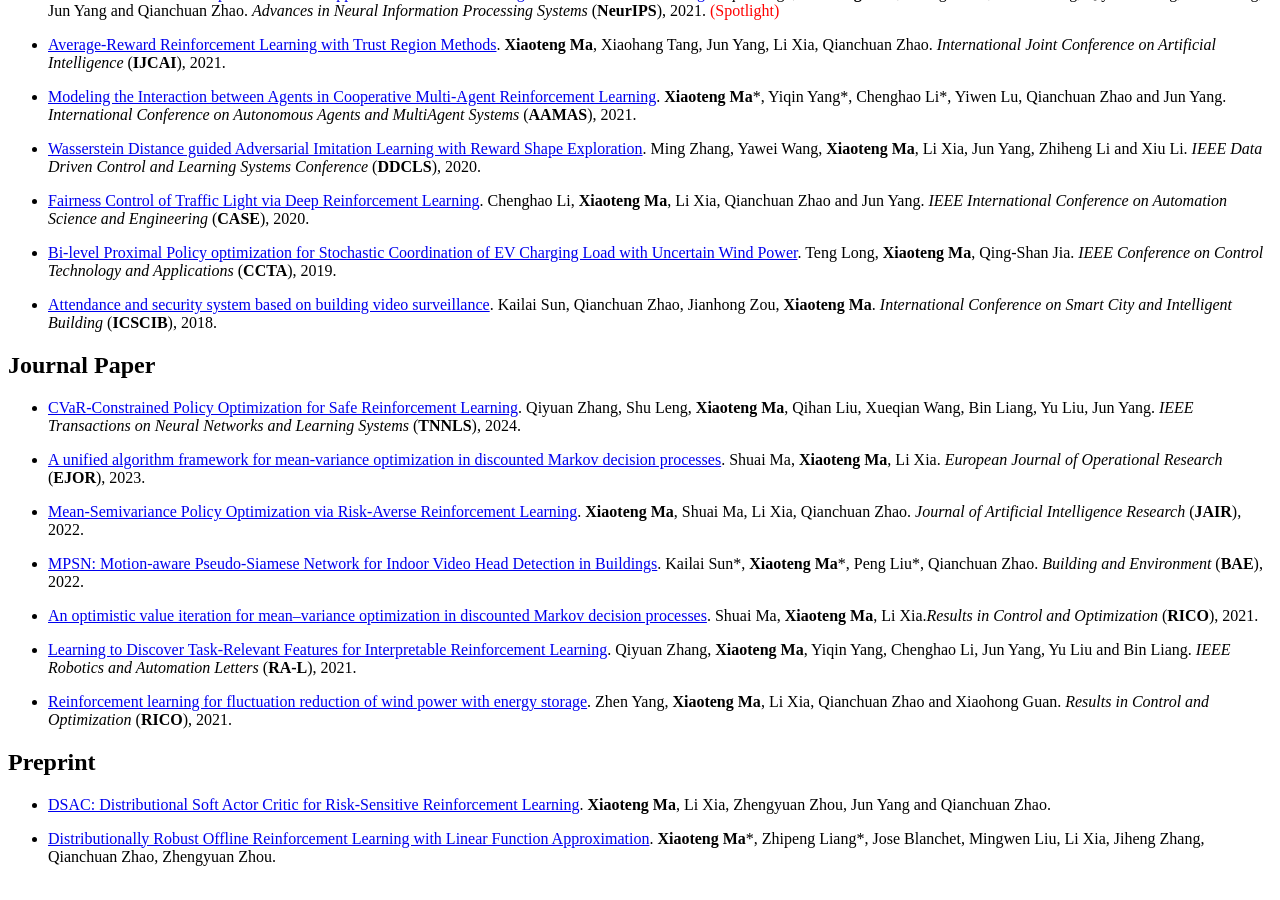
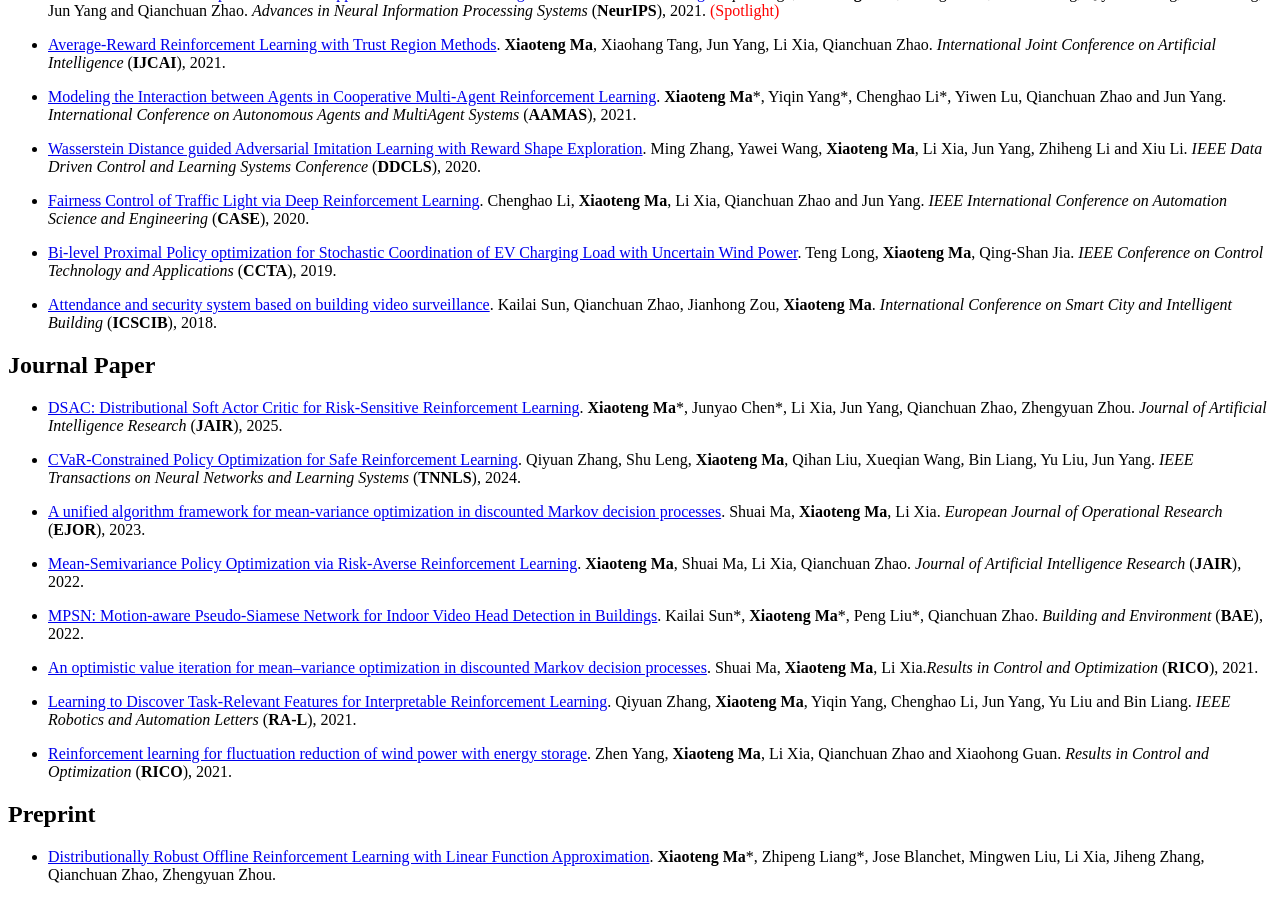
Before and after one commit to xtma/xtma.github.io, a Jekyll site: the page built from _pages/includes/pub.md, in a window 1280 px wide and 900 px high, scrolled down 1395 px. Built offline with Jekyll 4.4.1, drawn with Linux system fonts in a browser that asks for light colours; our own code applies the rules of GitHub Pages for plain Markdown files; some of the changed lines change nothing that is shown.

Commit message:
Update DSAC paper: move from preprint to journal paper (JAIR 2025)

```diff
--- a/_pages/includes/pub.md
+++ b/_pages/includes/pub.md
@@ -49,6 +49,8 @@ Processing Systems* (**NeurIPS**), 2021. <span style="color:red">(Spotlight)</sp
 
 
 ## Journal Paper
+- [DSAC: Distributional Soft Actor Critic for Risk-Sensitive Reinforcement Learning](https://arxiv.org/abs/2004.14547). **Xiaoteng Ma**\*, Junyao Chen\*, Li Xia, Jun Yang, Qianchuan Zhao, Zhengyuan Zhou. *Journal of Artificial Intelligence Research* (**JAIR**), 2025.
+
 - [CVaR-Constrained Policy Optimization for Safe Reinforcement Learning](https://ieeexplore.ieee.org/document/10444044). Qiyuan Zhang, Shu Leng, **Xiaoteng Ma**, Qihan Liu, Xueqian Wang, Bin Liang, Yu Liu, Jun Yang. *IEEE Transactions on Neural Networks and Learning Systems* (**TNNLS**), 2024.
 
 - [A unified algorithm framework for mean-variance optimization in discounted Markov decision processes](https://arxiv.org/abs/2201.05737). Shuai Ma, **Xiaoteng Ma**, Li Xia. *European Journal of Operational Research* (**EJOR**), 2023.
@@ -64,6 +66,4 @@ Processing Systems* (**NeurIPS**), 2021. <span style="color:red">(Spotlight)</sp
 - [Reinforcement learning for fluctuation reduction of wind power with energy storage](https://www.sciencedirect.com/science/article/pii/S2666720721000199). Zhen Yang, **Xiaoteng Ma**, Li Xia, Qianchuan Zhao and Xiaohong Guan. *Results in Control and Optimization* (**RICO**), 2021.
 
 ## Preprint
-- [DSAC: Distributional Soft Actor Critic for Risk-Sensitive Reinforcement Learning](https://arxiv.org/abs/2004.14547). **Xiaoteng Ma**, Li Xia, Zhengyuan Zhou, Jun Yang and Qianchuan Zhao.
-
 - [Distributionally Robust Offline Reinforcement Learning with Linear Function Approximation](https://arxiv.org/abs/2209.06620). **Xiaoteng Ma**\*, Zhipeng Liang\*, Jose Blanchet, Mingwen Liu, Li Xia, Jiheng Zhang, Qianchuan Zhao, Zhengyuan Zhou.
```
